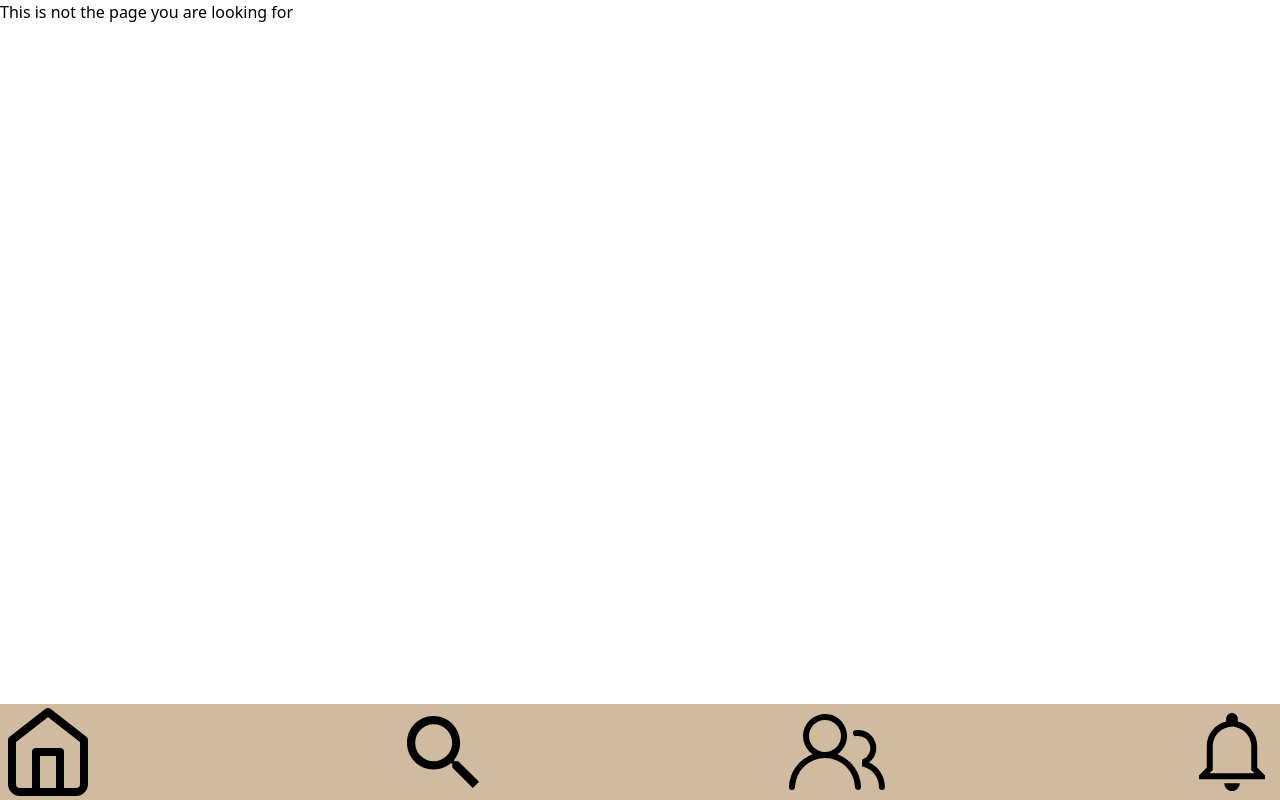
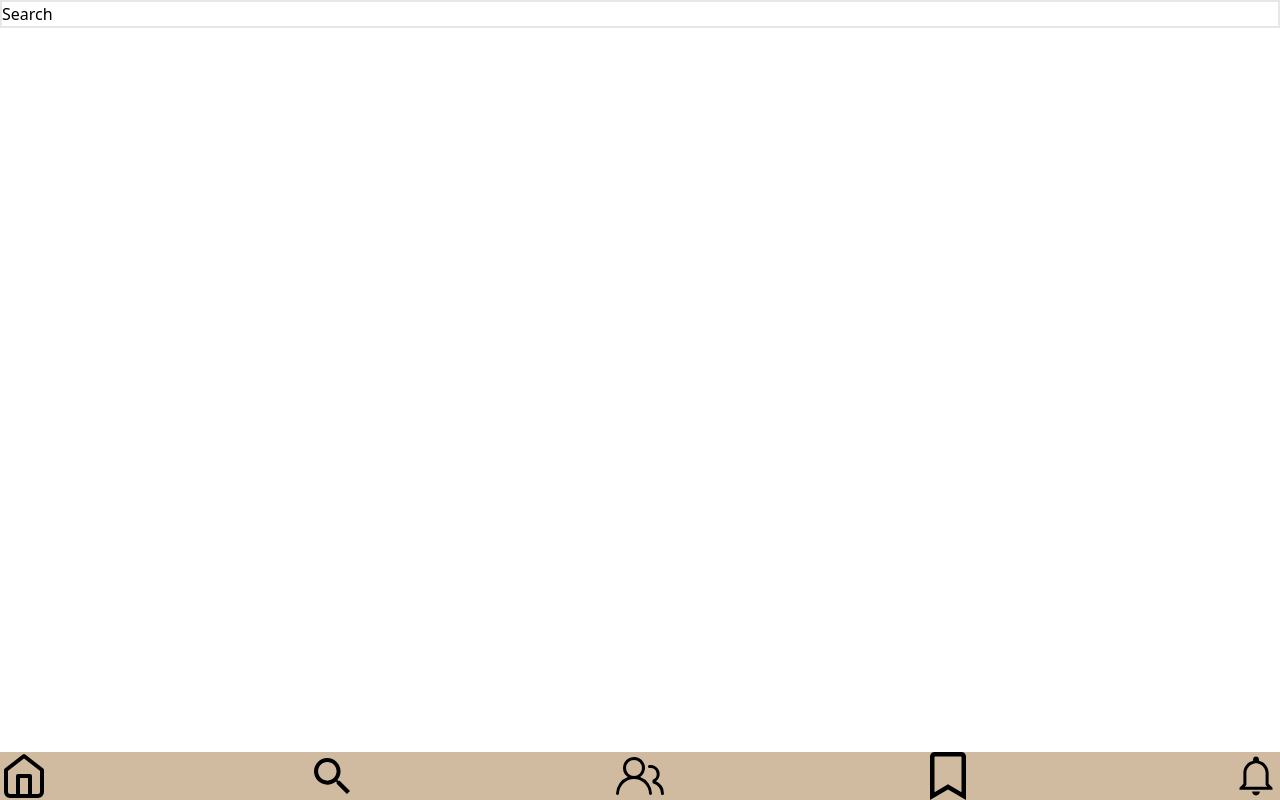
Before and after one commit to cohort-web-47/Capstone, a Next.js app in the folder frontend/: page /followers in a window 1280 px wide. Before the commit this address had no page. Built offline with nearby package versions, Linux system fonts and the light colour scheme.

Commit message:
added bookmark to footer

```diff
--- /dev/null
+++ b/frontend/src/app/followers/page.tsx
@@ -0,0 +1,9 @@
+export default function () {
+return (
+    <>
+
+<div className = "container border-2 "> Search</div>
+
+    </>
+)
+}
--- a/frontend/src/components/Footer.tsx
+++ b/frontend/src/components/Footer.tsx
@@ -2,6 +2,7 @@ import { IoMdNotificationsOutline } from "react-icons/io";
 import { GoPeople } from "react-icons/go";
 import { FiHome } from "react-icons/fi";
 import { IoMdSearch } from "react-icons/io";
+import { FaRegBookmark } from "react-icons/fa";
 
 export function Footer   () {
     return (
@@ -9,10 +10,11 @@ export function Footer   () {
 
             <div>
                 <footer className="bg-[#D1BBA0] flex justify-between w-full bottom-0 fixed">
-                    <FiHome className={"h-24 w-24"}/>
-                    <IoMdSearch className={"h-24 w-24"}/>
-                    <GoPeople className={"h-24 w-24"}/>
-                    <IoMdNotificationsOutline className={"h-24 w-24"}/>
+                    <FiHome className={"h-12 w-12"}/>
+                    <IoMdSearch className={"h-12 w-12"}/>
+                    <GoPeople className={"h-12 w-12"}/>
+                    <FaRegBookmark className={"h-12 w-12"}/>
+                    <IoMdNotificationsOutline className={"h-12 w-12"}/>
                 </footer>
             </div>
 
```
